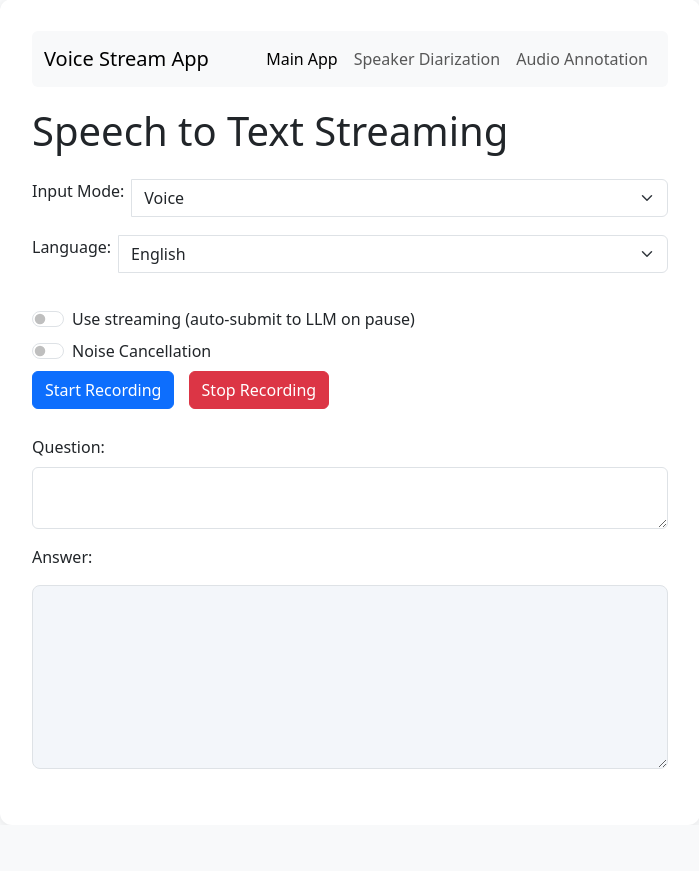
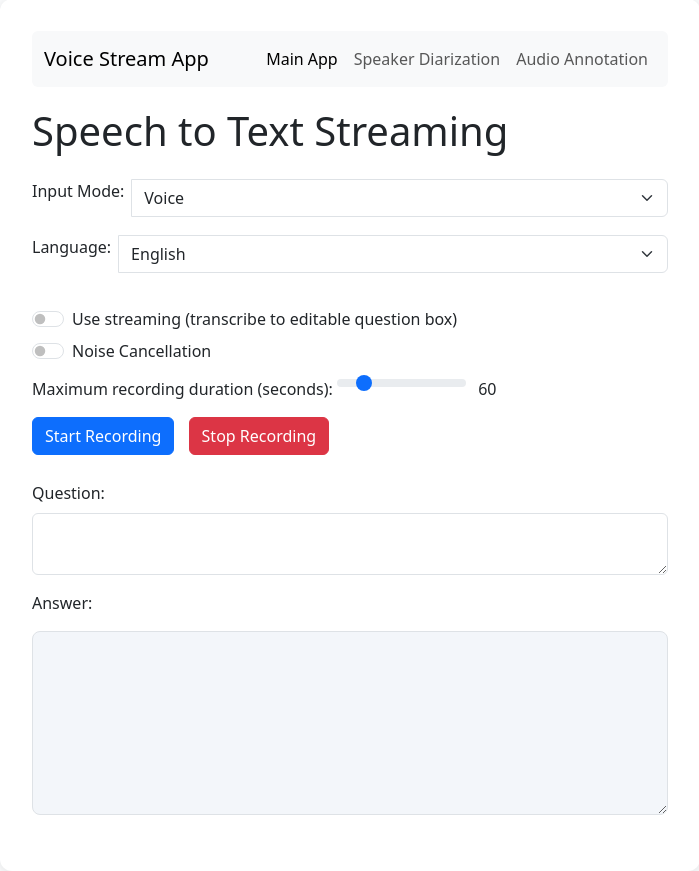
Before and after one commit to sutanuchaudhuri/voice-stream, a Flask app: page / in a window 1280 px wide. Shown: the part 41-912 px from the top of the page, without its empty margins (290-989 px from the left). Before the commit the page ends 810 px from the top, so only its background shows below. Run offline with Flask 3, Linux system fonts and the light colour scheme; some libraries are stand-ins or nearby versions.

Commit message:
Auto submit and Max recording
Auto submit and Max recording

```diff
--- a/app/static/stream.js
+++ b/app/static/stream.js
@@ -8,13 +8,94 @@ let audioChunks = [];
 let recordingTimeout;
 // Last recorded audio blob
 let lastAudioBlob;
+// Auto-submission timer for streaming mode
+let autoSubmissionTimer = null;
+// Track if user is currently speaking
+let isUserSpeaking = false;
+
+// Progress bar control functions
+function showProgressBar(message = 'Processing...', detail = 'Submitting question to AI model...') {
+    const progressContainer = document.getElementById('processing-progress');
+    const progressBar = document.getElementById('progress-bar');
+    const progressText = document.getElementById('progress-text');
+    const progressDetail = document.getElementById('progress-detail');
+
+    if (progressContainer) {
+        progressContainer.style.display = '';
+        progressText.textContent = message;
+        progressDetail.textContent = detail;
+
+        // Start with 0% and animate to 30%
+        progressBar.style.width = '0%';
+        progressBar.setAttribute('aria-valuenow', '0');
+
+        // Animate to 30% over 0.5 seconds
+        setTimeout(() => {
+            progressBar.style.width = '30%';
+            progressBar.setAttribute('aria-valuenow', '30');
+        }, 100);
+    }
+}
+
+function updateProgress(percentage, message, detail) {
+    const progressBar = document.getElementById('progress-bar');
+    const progressText = document.getElementById('progress-text');
+    const progressDetail = document.getElementById('progress-detail');
+
+    if (progressBar) {
+        progressBar.style.width = percentage + '%';
+        progressBar.setAttribute('aria-valuenow', percentage);
+
+        if (message) progressText.textContent = message;
+        if (detail) progressDetail.textContent = detail;
+    }
+}
+
+function hideProgressBar() {
+    const progressContainer = document.getElementById('processing-progress');
+    const progressBar = document.getElementById('progress-bar');
+
+    if (progressContainer && progressBar) {
+        // Complete the progress bar first
+        progressBar.style.width = '100%';
+        progressBar.setAttribute('aria-valuenow', '100');
+
+        // Hide after a brief delay
+        setTimeout(() => {
+            progressContainer.style.display = 'none';
+            // Reset for next use
+            progressBar.style.width = '0%';
+            progressBar.setAttribute('aria-valuenow', '0');
+        }, 500);
+    }
+}
 
 // Toggle UI elements based on streaming checkbox
 window.toggleStreamingUI = function() {
     const useStreaming = document.getElementById('use-streaming').checked;
+    const autoSubmitGroup = document.getElementById('auto-submit-group');
+    const questionBox = document.getElementById('question-box');
+    const submitStreamingBtn = document.getElementById('submit-streaming-btn');
+
     document.getElementById('pause-interval-group').style.display = useStreaming ? '' : 'none';
     document.getElementById('stop-recording-btn').style.display = useStreaming ? 'none' : '';
     document.getElementById('pause-timer').innerText = '';
+
+    // Show/hide auto-submit checkbox only in streaming mode
+    if (autoSubmitGroup) {
+        autoSubmitGroup.style.display = useStreaming ? '' : 'none';
+    }
+
+    // Update question box and submit button visibility based on streaming mode
+    if (useStreaming) {
+        questionBox.readOnly = false; // Make question box editable in streaming mode
+        toggleAutoSubmit(); // Update submit button visibility
+    } else {
+        questionBox.readOnly = true; // Keep read-only in non-streaming voice mode
+        if (submitStreamingBtn) {
+            submitStreamingBtn.style.display = 'none';
+        }
+    }
 };
 
 // Call toggleStreamingUI on page load to set initial state
@@ -28,8 +109,29 @@ if (typeof window !== 'undefined') {
                 pauseValue.textContent = parseFloat(pauseSlider.value).toFixed(1);
             });
         }
+
+        // Set up recording timeout slider
+        const timeoutSlider = document.getElementById('recording-timeout');
+        const timeoutValue = document.getElementById('recording-timeout-value');
+        if (timeoutSlider && timeoutValue) {
+            timeoutSlider.addEventListener('input', function() {
+                timeoutValue.textContent = timeoutSlider.value;
+            });
+        }
     });
 }
+
+// Toggle auto-submit functionality
+window.toggleAutoSubmit = function() {
+    const useStreaming = document.getElementById('use-streaming').checked;
+    const autoSubmit = document.getElementById('auto-submit-toggle').checked;
+    const submitStreamingBtn = document.getElementById('submit-streaming-btn');
+
+    if (useStreaming && submitStreamingBtn) {
+        // Show submit button only in streaming mode when auto-submit is OFF
+        submitStreamingBtn.style.display = autoSubmit ? 'none' : '';
+    }
+};
 
 // Start recording audio from the user's microphone
 window.startRecording = function() {
@@ -93,6 +195,9 @@ window.startRecording = function() {
                 }
                 let rms = Math.sqrt(sumSquares / dataArray.length);
                 if (rms < silenceThreshold) {
+                    // User is not speaking
+                    isUserSpeaking = false;
+
                     if (!silenceStart) silenceStart = Date.now();
                     updatePauseTimer();
                     if (Date.now() - silenceStart > silenceDuration) {
@@ -106,6 +211,13 @@ window.startRecording = function() {
                         return;
                     }
                 } else {
+                    // User is speaking - cancel any pending auto-submission
+                    isUserSpeaking = true;
+                    if (autoSubmissionTimer) {
+                        clearTimeout(autoSubmissionTimer);
+                        autoSubmissionTimer = null;
+                    }
+
                     silenceStart = null;
                     updatePauseTimer();
                 }
@@ -118,7 +230,10 @@ window.startRecording = function() {
                 timerInterval = setInterval(updatePauseTimer, 100);
             }
 
-            // Stop recording automatically after 1 minute
+            // Stop recording automatically after configurable timeout
+            const timeoutSlider = document.getElementById('recording-timeout');
+            const timeoutSeconds = timeoutSlider ? parseInt(timeoutSlider.value) : 60; // Default to 60 seconds
+
             recordingTimeout = setTimeout(() => {
                 stream.getTracks().forEach(track => track.stop());
                 if (useStreaming) {
@@ -129,7 +244,7 @@ window.startRecording = function() {
                 audioContext.close();
                 document.getElementById('pause-timer').innerText = '';
                 if (timerInterval) clearInterval(timerInterval);
-            }, 60000);
+            }, timeoutSeconds * 1000); // Convert seconds to milliseconds
         });
 };
 
@@ -139,22 +254,29 @@ function isNoiseCancellationEnabled() {
     return noiseToggle && noiseToggle.checked;
 }
 
-// Handle streaming auto-stop - submit question to LLM automatically
+// Handle streaming auto-stop - submit question to LLM automatically only if auto-submit is enabled
 function handleStreamingAutoStop() {
     document.getElementById('recording-cue').style.display = 'none';
+    isUserSpeaking = false; // User stopped speaking
+
+    // Clear any pending auto-submission timer since recording stopped
+    if (autoSubmissionTimer) {
+        clearTimeout(autoSubmissionTimer);
+        autoSubmissionTimer = null;
+    }
 
     // Get the current transcribed text from the question box
     const questionText = document.getElementById('question-box').value.trim();
+    const autoSubmit = document.getElementById('auto-submit-toggle').checked;
 
     if (questionText) {
-        // Submit the transcribed question to LLM for answer generation
-        document.getElementById('result').innerText = 'Processing question...';
-
-        socket.emit('audio_blob', JSON.stringify({
-            text: questionText,  // Send as text instead of audio
-            language: window._selectedLanguage || 'en',
-            noise_cancellation: isNoiseCancellationEnabled()
-        }));
+        if (autoSubmit) {
+            // Set up immediate auto-submission since recording stopped
+            setupAutoSubmissionTimer();
+        } else {
+            // Auto-submit is disabled - just show a message that transcription is complete
+            document.getElementById('result').innerText = 'Transcription complete. Click "Submit Question" to get an answer.';
+        }
     } else {
         document.getElementById('result').innerText = 'No text transcribed to process.';
     }
@@ -162,6 +284,15 @@ function handleStreamingAutoStop() {
 
 // Send a single audio chunk to the streaming endpoint
 function sendAudioChunkStreaming(blob) {
+    // Cancel any pending auto-submission since user is speaking
+    if (autoSubmissionTimer) {
+        clearTimeout(autoSubmissionTimer);
+        autoSubmissionTimer = null;
+    }
+
+    // Mark user as speaking
+    isUserSpeaking = true;
+
     const reader = new FileReader();
     reader.onload = function() {
         const base64data = reader.result.split(',')[1];
@@ -183,6 +314,9 @@ function sendAudioChunkStreaming(blob) {
                 document.getElementById('question-box').value = data.partial_text;
                 // Store the latest transcription for auto-submission
                 window._latestStreamingText = data.partial_text;
+
+                // Set up auto-submission timer if auto-submit is enabled
+                setupAutoSubmissionTimer();
             }
         })
         .catch(err => {
@@ -190,6 +324,41 @@ function sendAudioChunkStreaming(blob) {
         });
     };
     reader.readAsDataURL(blob);
+}
+
+// Setup auto-submission timer for streaming mode
+function setupAutoSubmissionTimer() {
+    const autoSubmit = document.getElementById('auto-submit-toggle').checked;
+
+    if (!autoSubmit) return;
+
+    // Clear any existing timer
+    if (autoSubmissionTimer) {
+        clearTimeout(autoSubmissionTimer);
+    }
+
+    // Set new timer for 2 seconds
+    autoSubmissionTimer = setTimeout(() => {
+        const questionText = document.getElementById('question-box').value.trim();
+
+        if (questionText && !isUserSpeaking) {
+            // Auto-submit the transcribed question
+            document.getElementById('result').innerText = 'Auto-submitting question...';
+            document.getElementById('answer-box').value = ''; // Clear previous answer
+
+            // Show progress bar for auto-submit
+            showProgressBar('Processing your question...', 'Auto-submitting to AI model for analysis...');
+
+            socket.emit('audio_blob', JSON.stringify({
+                text: questionText,
+                language: window._selectedLanguage || 'en',
+                noise_cancellation: isNoiseCancellationEnabled()
+            }));
+
+            // Clear the timer
+            autoSubmissionTimer = null;
+        }
+    }, 2000); // 2 seconds delay
 }
 
 // Stop recording and process the audio
@@ -209,6 +378,10 @@ window.stopRecording = function() {
                 // Convert audio to base64 and emit to server via socket
                 let base64data = btoa(String.fromCharCode(...new Uint8Array(reader.result)));
                 const language = window._selectedLanguage || 'en';
+
+                // Show progress bar for voice processing
+                showProgressBar('Processing your voice...', 'Converting speech to text and generating response...');
+
                 socket.emit('audio_blob', JSON.stringify({
                     audio: base64data,
                     language: language,
@@ -234,9 +407,36 @@ window.playAudio = function() {
     }
 };
 
+// Submit streaming question manually
+window.submitStreamingQuestion = function() {
+    const questionText = document.getElementById('question-box').value.trim();
+
+    if (!questionText) {
+        document.getElementById('result').innerText = 'Please enter a question to submit.';
+        return;
+    }
+
+    // Show progress bar for manual submission
+    showProgressBar('Processing your question...', 'Submitting to AI model for analysis...');
+
+    // Submit the question to LLM for answer generation
+    document.getElementById('result').innerText = 'Processing question...';
+    document.getElementById('answer-box').value = ''; // Clear previous answer
+
+    socket.emit('audio_blob', JSON.stringify({
+        text: questionText,
+        language: window._selectedLanguage || 'en',
+        noise_cancellation: isNoiseCancellationEnabled()
+    }));
+};
+
 // Handle transcription updates from the server
 socket.on('transcription_update', function(data) {
     console.log('[DEBUG] Received transcription_update event:', data);
+
+    // Hide progress bar when we receive response
+    hideProgressBar();
+
     if (data.error || data.answer === 'Error processing audio.') {
         document.getElementById('result').innerText = 'Error: Audio upload or transcription failed.';
     } else {
@@ -302,6 +502,9 @@ document.addEventListener('DOMContentLoaded', function() {
             const inputLanguage = document.getElementById('input-language');
             const language = inputLanguage ? inputLanguage.value : 'en';
             if (question) {
+                // Show progress bar for text submission
+                showProgressBar('Processing your question...', 'Submitting text question to AI model...');
+
                 socket.emit('audio_blob', JSON.stringify({text: question, language: language}));
                 document.getElementById('result').innerText = 'Submitting question...';
             }
--- a/app/templates/index.html
+++ b/app/templates/index.html
@@ -58,17 +58,27 @@
             <div class="col-md-12">
                 <div class="form-check form-switch mb-2">
                     <input class="form-check-input" type="checkbox" id="use-streaming" onchange="toggleStreamingUI()">
-                    <label class="form-check-label" for="use-streaming">Use streaming (auto-submit to LLM on pause)</label>
+                    <label class="form-check-label" for="use-streaming">Use streaming (transcribe to editable question box)</label>
                 </div>
                 <div class="form-check form-switch mb-2">
                     <input class="form-check-input" type="checkbox" id="noise-cancel-toggle">
                     <label class="form-check-label" for="noise-cancel-toggle">Noise Cancellation</label>
+                </div>
+                <!-- Auto Submit checkbox - only visible in streaming mode -->
+                <div class="form-check form-switch mb-2" id="auto-submit-group" style="display:none;">
+                    <input class="form-check-input" type="checkbox" id="auto-submit-toggle" onchange="toggleAutoSubmit()">
+                    <label class="form-check-label" for="auto-submit-toggle">Auto Submit (submit question automatically on pause)</label>
                 </div>
                 <div id="pause-interval-group" style="display:none;">
                     <label for="pause-interval" class="form-label">Pause detection interval (seconds):</label>
                     <input type="range" id="pause-interval" class="form-range w-auto d-inline-block" value="1" min="0" max="10" step="0.1" style="width:200px;">
                     <span id="pause-interval-value" class="ms-2">1.0</span>
                     <span id="pause-timer" class="ms-2 text-secondary"></span>
+                </div>
+                <div class="mb-2">
+                    <label for="recording-timeout" class="form-label">Maximum recording duration (seconds):</label>
+                    <input type="range" id="recording-timeout" class="form-range w-auto d-inline-block" value="60" min="10" max="300" step="10" style="width:200px;">
+                    <span id="recording-timeout-value" class="ms-2">60</span>
                 </div>
                 <button id="start-recording-btn" class="btn btn-primary btn-space" onclick="startRecording()">Start Recording</button>
                 <button id="stop-recording-btn" class="btn btn-danger btn-space" onclick="stopRecording()">Stop Recording</button>
@@ -81,6 +91,23 @@
                 <label for="question-box" class="form-label">Question:</label>
                 <textarea id="question-box" rows="2" class="form-control" style="resize:vertical;"></textarea>
                 <button id="submit-text-btn" class="btn btn-success btn-space mt-2" style="display:none;">Submit Question</button>
+                <!-- Submit button for streaming mode - only visible when streaming and not auto-submit -->
+                <button id="submit-streaming-btn" class="btn btn-success btn-space mt-2" style="display:none;" onclick="submitStreamingQuestion()">Submit Question</button>
+            </div>
+        </div>
+
+        <!-- Progress Bar for Question Processing -->
+        <div id="processing-progress" class="row mb-3" style="display:none;">
+            <div class="col-md-12">
+                <div class="d-flex align-items-center">
+                    <div class="progress flex-grow-1 me-3" style="height: 25px;">
+                        <div id="progress-bar" class="progress-bar progress-bar-striped progress-bar-animated"
+                             role="progressbar" style="width: 0%" aria-valuenow="0" aria-valuemin="0" aria-valuemax="100">
+                        </div>
+                    </div>
+                    <span id="progress-text" class="text-muted">Processing...</span>
+                </div>
+                <small id="progress-detail" class="text-muted">Submitting question to AI model...</small>
             </div>
         </div>
 
```
Also changed, not shown: README-resources/Speech_to_Text_Streaming-UI.png, README.md.
